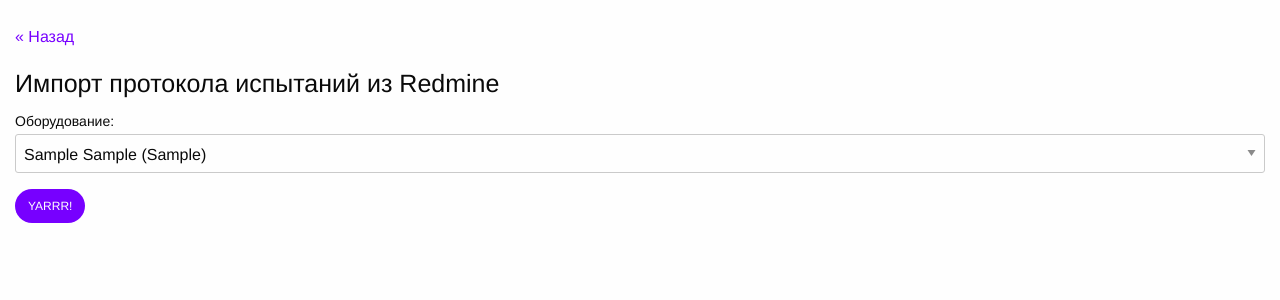
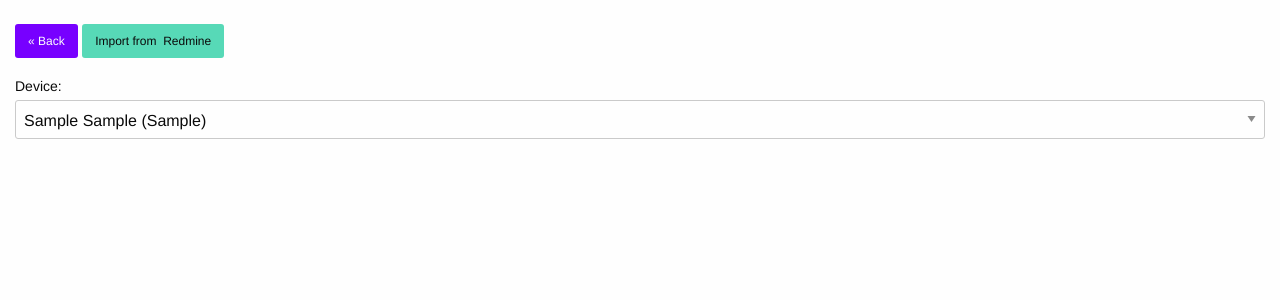
Before and after one commit to ministre/qa_v1, a Django app: page /protocol/import/ in a window 1280 px wide. Shown: the part 55-355 px from the top of the page. Run offline with Django 3.2, Linux system fonts and the light colour scheme; a user stored in the database is signed in; tables that the repository leaves empty hold one stand-in row (values such as "Sample post"); some libraries are stand-ins or nearby versions.

Commit message:
Initial commit

```diff
--- a/docx_generator/forms.py
+++ b/docx_generator/forms.py
@@ -14,9 +14,9 @@ class DocxTemplateFileForm(ModelForm):
         }
         fields = '__all__'
         TEMPLATE_TYPE = (
-            ('0', 'Protocol'),
-            ('1', 'Detailed protocol'),
-            ('2', 'Testplan'),
+            ('0', _('Protocol')),
+            ('1', _('Detailed protocol')),
+            ('2', _('Testplan')),
         )
 
         widgets = {
--- a/protocol/templates/protocol/protocol_import.html
+++ b/protocol/templates/protocol/protocol_import.html
@@ -1,23 +1,19 @@
 {% extends "device/wrapper.html" %}
+
+{% load i18n %}
 
 {% block content %}
 
-<p><a href="/protocol/" class="exit-off-canvas">&laquo; Назад</a></p>
-
-<h4>Импорт протокола испытаний из Redmine</h4>
-
 <form method="post" action="">
+    <a href="{% url 'protocols' %}" class="button small">&laquo; {% trans "Back" %}</a>
+    <input type="submit" value='{% trans "Import from" %}  Redmine' class="button small success" />
     {% csrf_token %}
-
-    <label for="device_id">Оборудование:</label>
+    <label for="device_id">{% trans "Device" %}:</label>
     <select name="device_id" id="device_id">
         {% for device in devices %}
         <option value="{{ device.id }}">{{ device.vendor }} {{ device.model }} ({{ device.hw }})</option>
         {% endfor %}
     </select>
-
-    {{ form }}
-    <input type="submit" value="YARRR!" class="button small rounded" />
 </form>
 
 {% endblock %}
```
